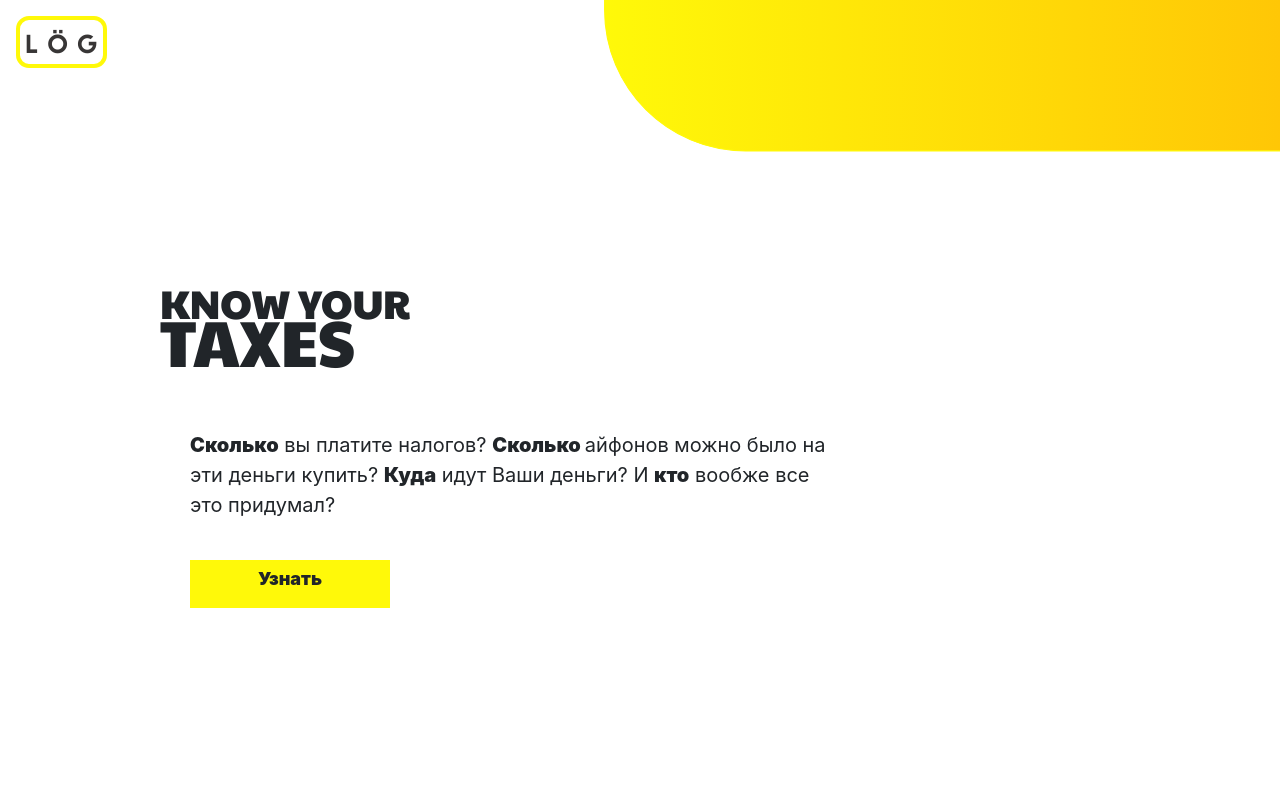
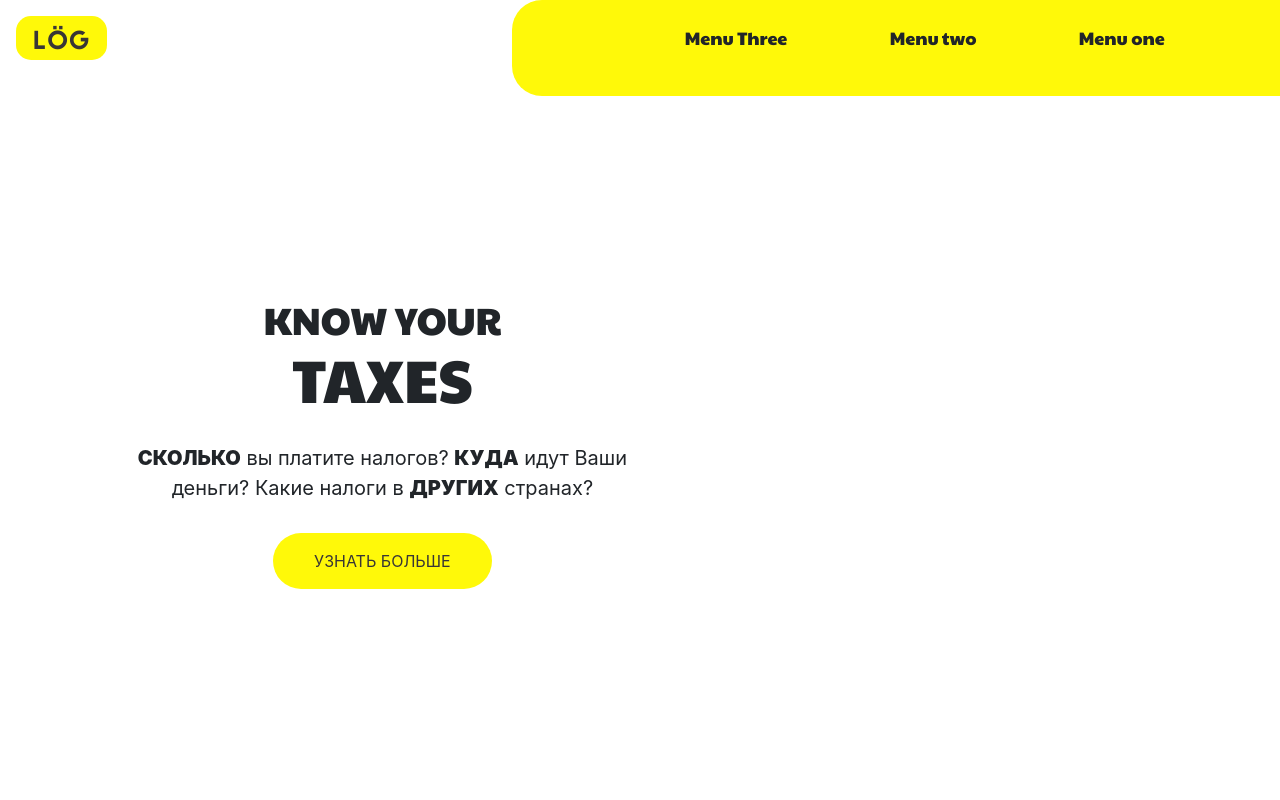
Before and after one commit to Fokls/fokls.taxes, a plain HTML site: page index.html in a window 1280 px wide. Shown: the top 800 px of the page. Drawn offline with nearby package versions, Linux system fonts and the light colour scheme; a web font is replaced by a local one.

Commit message:
an update

```diff
--- a/index.html
+++ b/index.html
@@ -12,14 +12,30 @@
 </head>
 <body>
   <section class="header">
-    <div class="yellow">
+
+      <div class="head">
+
+       <div class="yellow">
+
+       </div>
+
+       <div class="nav">
+
+            <p>Menu one</p>
+            <p>Menu two</p>
+            <p>Menu Three</p>
+
+        </div>
+
+        <div class="logo logo__whitepage">
+          lÖg
+
+          </div>
+
+
+
       </div>
 
-      <div class="logo logo__whitepage">
-        <span>l</span>
-        <span>Ö</span>
-        <span>g</span>
-        </div>
 
         <div class="text">
         <div class="title">
@@ -29,13 +45,11 @@
             </div>
         </div>
         <div class="text_offer">
-            <span>Сколько</span>  вы платите налогов? <span>Сколько </span>айфонов можно было на эти деньги купить? <span>Куда</span> идут Ваши деньги? И <span>кто</span>  вообже все это придумал?
+            <span>СКОЛЬКО</span>  вы платите налогов? <span>КУДА</span> идут Ваши деньги?  Какие налоги в <span>ДРУГИХ</span> странах?
         </div>
 
+          <a href="#" class="btn btn-yellow">Узнать Больше</a>
 
-        <div class="button_one">
-          Узнать
-        </div>
         </div>
 
   </section>
--- a/style.css
+++ b/style.css
@@ -11,102 +11,130 @@
   url('../fonts/JaapokkisubtractRegular#svgFontName') format('svg'); /* Legacy iOS */
 }
 
-body{
-
+*{
   padding: 0;
   margin: 0;
-
+  box-sizing: border-box;
 }
 .header{
   height: 100vh;
+  position: relative;
+
+
 }
 
+
+
 .yellow{
-  background-image: url(img/untitled.svg);
-  background: url(img/untitled.svg) right no-repeat;
+  position: relative;
+  height: 100vh;
+  background-image: linear-gradient(rgb(255, 249, 9), rgb(255, 249, 9));
+  clip-path: inset(0% -10% 88% 40% round 30px);
+}
 
-  position: relative;
 
-  padding: 22vh;
+.nav{
+  position: absolute;
+ top: 0;
+ right:0;
+ padding-right: 5%;
+ display: flex;
+ flex-direction:row-reverse;
+
+  font-family: 'Paytone One', sans-serif;
+  font-size: 18px;
 
 }
+
+.nav p{
+  display: inline;
+  padding: 3vh 4vw;
+
+}
+
 
 .logo{
   font-family: 'Jaapokkisubtract', sans-serif;
   text-transform: uppercase;
   width: 3.5em;
-  height: 2em;
+  height: 1.7em;
   text-align: center;
   font-size: 26px;
   padding-top: 1vh;
   color: #383636;
-  border-radius: 13px;
+
   margin-top: 2vh;
   margin-left: 2vh;
-position: absolute;
-top: 0;
-transition: all 0.5s ease
+  position: absolute;
+  top: 0;
+  transition: all 0.5s ease
 }
 
 .logo__whitepage {
-  background-color:#ffffff;
-  border: 4px solid #fff909;
+  background-color:#fff909;
+  border-radius: 15px;
+
 }
 
 .logo:hover{
-  border-radius: 0;
 
 }
 
+
+
 .text{
   position: absolute;
-  margin-left: 20vh;
-  margin-top: -10vh;
+  top:55%;
+  left:8%;
+  transform: translate(0, -50%);
+  text-align: center
 }
 
 .title{
   font-family: 'Paytone One', sans-serif;
-  font-size: 40px;
+  font-size: 38px;
 }
 .taxes {
-  font-size: 65px;
-  margin-top: -40px;
-
+  font-size: 60px;
+  margin-top: -15px;
 }
 
 .text_offer{
-  margin-top: 5vh;
-  margin-left: 30px;
-  width:80vh;
+  margin-top: 2.5vh;
+  margin-left: px;
+  width:70vh;
   font-size: 20px;
+  margin-bottom: 30px;
 }
 
 .text_offer span {
   font-weight: 900;
+}
+
+.btn:link,
+.btn:visited{
+  text-decoration: none;
+  border-radius: 100px;
+  padding: 15px 40px;
+  display: inline-block;
+  text-transform: uppercase;
 
 }
 
-.button_one {
-  margin-top: 5vh;
-  margin-left: 30px;
-  width: 25vh;
-  height: 6vh;
-  padding-top: 0.7vh;
-  text-align: center;
+.btn-yellow{
   background-color: #fff909;
-  font-weight: 900;
-  font-size: 18px;
-  transition: all 0.5s ease;
+  color: #383636;
 }
 
+.btn:hover{
+    transform: translateY(-3px);
+    color: #383636;
+}
 
+.btn:active{
+  transform: translateY(-1px)
+}
 
-.button_one:hover{
-  background-color: #fff;
-  border: 5px solid #fff909;
-  height: 8vh;
-
-}
 .calc{
   height: 100vh;
   position: relative;
@@ -116,21 +144,17 @@ transition: all 0.5s ease
   background-color: #fff909;
   width: 100%;
   height: 10vh;
-
-
 }
 
 .container{
   position: relative;
   top:20%;
   left: 0%;
-
 }
 
 .pertTWO{
   display: flex;
 }
-
 
 .logo__yellowpage{
   background-color:#fff909;
@@ -160,7 +184,6 @@ transition: all 0.5s ease
   width:30px;
   height: 30px;
   cursor: pointer;
-
 }
 
 .taxes_summary{
```
